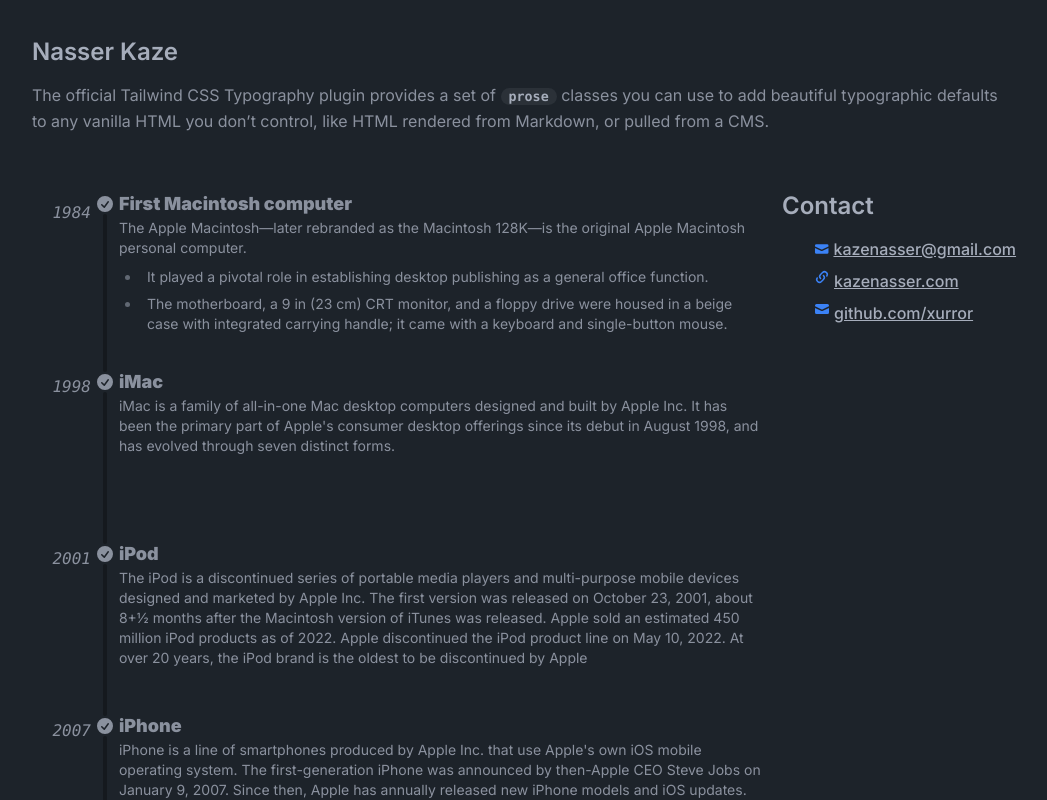
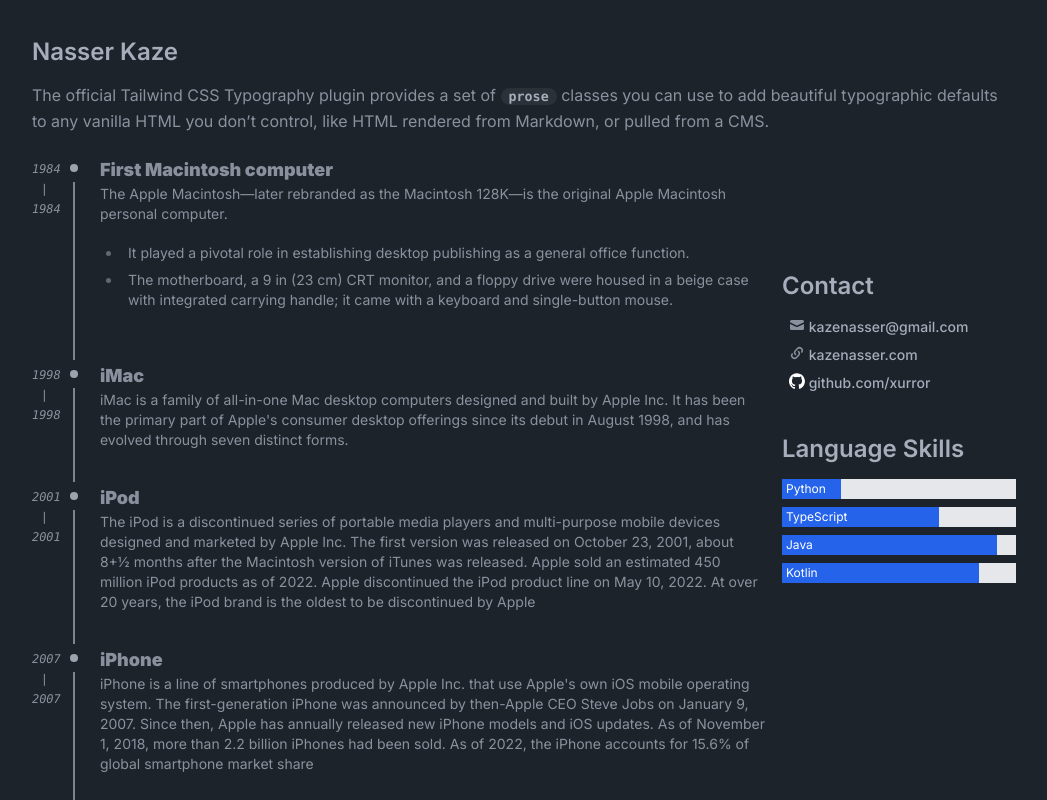
Before and after one commit to xurror/kazenasser.com, a Next.js app: page /cv2 in a window 1280 px wide. Shown: the top 800 px of the page, without its empty margins (116-1163 px from the left). Built offline with nearby package versions, Linux system fonts and the light colour scheme.

Commit message:
contact and language skills components

```diff
--- a/package.json
+++ b/package.json
@@ -14,8 +14,6 @@
     "@mdx-js/loader": "^3.0.1",
     "@mdx-js/react": "^3.0.1",
     "@next/mdx": "^14.2.5",
-    "@tailwindcss/container-queries": "^0.1.1",
-    "d3": "^7.9.0",
     "exceljs": "^4.4.0",
     "next": "14.2.5",
     "pagedjs": "^0.4.3",
@@ -36,13 +34,13 @@
     "unist-util-visit": "^5.0.0"
   },
   "devDependencies": {
+    "@tailwindcss/container-queries": "^0.1.1",
     "@tailwindcss/aspect-ratio": "^0.4.2",
     "@tailwindcss/typography": "^0.5.13",
+    "@types/mdx": "^2.0.13",
     "@types/node": "^20",
     "@types/react": "^18",
     "@types/react-dom": "^18",
-    "@types/d3": "^7.4.3",
-    "@types/mdx": "^2.0.13",
     "autoprefixer": "^10.4.19",
     "daisyui": "^4.12.10",
     "eslint": "^8",
--- a/src/app/cv/printing_functions.ts
+++ b/src/app/cv/printing_functions.ts
@@ -1,5 +1,4 @@
 import ExcelJS, { Table, Worksheet } from "exceljs";
-import * as d3 from "d3";
 import { createReadStream, createWriteStream, readFileSync, WriteStream } from "fs";
 
 enum EntriesColumns {
@@ -74,7 +73,6 @@
   }
 
   async init(dataLocation: string, sheetIsPubliclyReadable: boolean = true) {
-    // d3.csv
 
     await this.readExcel(dataLocation);
 
--- a/src/app/cv2/page.mdx
+++ b/src/app/cv2/page.mdx
@@ -1,6 +1,7 @@
 import MdxLayout from '@/components/mdx-layout'
 import Timeline from '@/components/timeline'
-import { EnvelopeIcon, LinkIcon } from '@heroicons/react/16/solid'
+import Contact from '@/components/contact'
+import LanguageSkills from '@/components/language-skills'
 
 
 export default function MDXPage({ children }) {
@@ -13,33 +14,14 @@
   The official Tailwind CSS Typography plugin provides a set of `prose` classes you can use to add beautiful typographic defaults to any vanilla HTML you don’t control, like HTML rendered from Markdown, or pulled from a CMS.
 </div>
 
-<div class="grid grid-cols-4 gap-4">
+<div className="grid grid-cols-4 gap-4">
   <div className='col-span-3'>
     <Timeline />
   </div>
 
-  <div className='text-base'>
-    <h3>Contact</h3>
-    <ul class="list-none">
-      <li>
-        <span className='flex flex-row gap-1'>
-          <EnvelopeIcon className="size-6 text-blue-500" />
-          <a className="link" href="mailto:kazenasser@gmail.com">{'kazenasser@gmail.com'}</a>
-        </span>
-      </li>
-      <li>
-        <span className='flex flex-row gap-1'>
-          <LinkIcon className="size-4 text-blue-500" />
-          <a className="link">kazenasser.com</a>
-        </span>
-      </li>
-      <li>
-        <span className='flex flex-row gap-1'>
-          <EnvelopeIcon className="size-4 text-blue-500" />
-          <a className="link">github.com/xurror</a>
-        </span>
-      </li>
-    </ul>
+  <div className="mt-20">
+    <Contact />
+    <LanguageSkills />
   </div>
 </div>
 
--- /dev/null
+++ b/src/components/contact.tsx
@@ -0,0 +1,50 @@
+import { EnvelopeIcon, LinkIcon } from "@heroicons/react/16/solid";
+
+export default function Contact() {
+  return (
+    <div className="text-base">
+      <h3>Contact</h3>
+      <ul className="list-none cv-contact-list">
+        <li>
+          <span className="flex flex-row gap-1">
+            <EnvelopeIcon className="size-4" />
+            <a
+              className="cv-contact-list-link"
+              href="mailto:kazenasser@gmail.com"
+            >
+              {"kazenasser@gmail.com"}
+            </a>
+          </span>
+        </li>
+        <li>
+          <span className="flex flex-row gap-1">
+            <LinkIcon className="size-4" />
+            <a className="cv-contact-list-link">kazenasser.com</a>
+          </span>
+        </li>
+        <li>
+          <span className="flex flex-row gap-1 h-6">
+            <svg
+              className="size-4"
+              xmlns="http://www.w3.org/2000/svg"
+              fill="currentColor"
+              viewBox="0 0 98 96"
+            >
+              <path
+                fill-rule="evenodd"
+                clip-rule="evenodd"
+                fill="#fff"
+                d="M48.854 0C21.839 0 0 22 0 49.217c0 21.756 13.993 40.172 33.405 46.69 2.427.49 3.316-1.059 3.316-2.362 0-1.141-.08-5.052-.08-9.127-13.59 2.934-16.42-5.867-16.42-5.867-2.184-5.704-5.42-7.17-5.42-7.17-4.448-3.015.324-3.015.324-3.015 4.934.326 7.523 5.052 7.523 5.052 4.367 7.496 11.404 5.378 14.235 4.074.404-3.178 1.699-5.378 3.074-6.6-10.839-1.141-22.243-5.378-22.243-24.283 0-5.378 1.94-9.778 5.014-13.2-.485-1.222-2.184-6.275.486-13.038 0 0 4.125-1.304 13.426 5.052a46.97 46.97 0 0 1 12.214-1.63c4.125 0 8.33.571 12.213 1.63 9.302-6.356 13.427-5.052 13.427-5.052 2.67 6.763.97 11.816.485 13.038 3.155 3.422 5.015 7.822 5.015 13.2 0 18.905-11.404 23.06-22.324 24.283 1.78 1.548 3.316 4.481 3.316 9.126 0 6.6-.08 11.897-.08 13.526 0 1.304.89 2.853 3.316 2.364 19.412-6.52 33.405-24.935 33.405-46.691C97.707 22 75.788 0 48.854 0z"
+              />
+              {/* <path
+                  fill-rule="evenodd" clip-rule="evenodd"
+                  fill="#24292f"
+                /> */}
+            </svg>
+            <a className="cv-contact-list-link">github.com/xurror</a>
+          </span>
+        </li>
+      </ul>
+    </div>
+  );
+}
--- /dev/null
+++ b/src/components/language-skills.tsx
@@ -0,0 +1,45 @@
+export default function LanguageSkills() {
+  const LanguageSkills = [
+    {
+      language: "Python",
+      level: 25,
+    },
+    {
+      language: "TypeScript",
+      level: 67,
+    },
+    {
+      language: "Java",
+      level: 92,
+    },
+    {
+      language: "Kotlin",
+      level: 84,
+    },
+  ];
+  return (
+    <div className="text-base">
+      <h3>Language Skills</h3>
+
+      <div className="space-y-2">
+        {LanguageSkills.map((skill, index) => (
+          <div
+            key={index}
+            className="cv-language-skills-outer-bar"
+            role="progressbar"
+            aria-valuenow={skill.level}
+            aria-valuemin={0}
+            aria-valuemax={100}
+          >
+            <div
+              className="cv-language-skills-inner-bar transition duration-500"
+              style={{ width: `${skill.level}%` }}
+            >
+              {skill.language}
+            </div>
+          </div>
+        ))}
+      </div>
+    </div>
+  );
+}
--- a/src/components/timeline.tsx
+++ b/src/components/timeline.tsx
@@ -4,7 +4,7 @@
       date: "1984",
       title: "First Macintosh computer",
       description: `The Apple Macintosh—later rebranded as the Macintosh 128K—is the original Apple Macintosh personal computer.
-			<ul class="list-disc">
+			<ul className="list-disc">
       	<li>It played a pivotal role in establishing desktop publishing as a general office function.</li>
        	<li>The motherboard, a 9 in (23 cm) CRT monitor, and a floppy drive were housed in a beige case with integrated carrying handle; it came with a keyboard and single-button mouse.</li>
 			</ul>`,
@@ -32,34 +32,25 @@
   ];
 
   return (
-    <ul className="timeline timeline-snap-icon timeline-vertical cv-timeline">
+    <div>
       {timeline.map((item, index) => (
-				<li key={index}>
-					{index > 0 && <hr />}
-					<div className="timeline-start">
-						<time className="font-mono italic text-base">{item.date}</time>
+        <div className="flex gap-x-3" key={index}>
+          <div className="min-w-4 max-w-4 text-end mt-1 text-sm">
+              <time className="font-mono italic text-xs">{item.date} | {item.date}</time>
           </div>
-					<div className="timeline-middle">
-						<svg
-							xmlns="http://www.w3.org/2000/svg"
-							viewBox="0 0 20 20"
-							fill="currentColor"
-							className="h-5 w-5"
-						>
-							<path
-								fillRule="evenodd"
-								d="M10 18a8 8 0 100-16 8 8 0 000 16zm3.857-9.809a.75.75 0 00-1.214-.882l-3.483 4.79-1.88-1.88a.75.75 0 10-1.06 1.061l2.5 2.5a.75.75 0 001.137-.089l4-5.5z"
-								clipRule="evenodd"
-							/>
-						</svg>
+
+          <div className="cv-timeline-line">
+            <div className="relative z-10 size-7 flex justify-center items-center">
+              <div className="size-2 rounded-full bg-gray-400 dark:bg-neutral-600"></div>
             </div>
-					<div className="timeline-end cv-text-block">
+          </div>
+
+          <div className="grow pt-0.5 pb-8 cv-text-block">
             <div className="text-lg font-black">{item.title}</div>
             <div dangerouslySetInnerHTML={{ __html: item.description }}></div>
           </div>
-					<hr />
-				</li>
+        </div>
       ))}
-    </ul>
+    </div>
   );
 }
--- a/styles/globals.css
+++ b/styles/globals.css
@@ -3,26 +3,35 @@
 @tailwind utilities;
 
 .cv-text-block {
-    @apply mb-5;
+    /* @apply mb-5; */
     @apply text-sm;
 }
 
-.cv-time-text {
-    @apply font-mono;
-    @apply italic;
-    @apply text-sm;
+.cv-contact-list {
+    padding-inline-start: 0px !important;
 }
 
-.timeline-vertical {
-    margin-left: 15px;
+.cv-contact-list-link {
+    text-decoration: none !important;
+    @apply link;
+    @apply link-hover;
+    @apply text-sm;
+    /* @apply text-blue-500; */
 }
 
-.timeline-vertical .timeline-start,
-.timeline-vertical .timeline-end {
-    @apply self-start;
+.cv-time-text {
+    @apply font-mono italic text-sm;
 }
 
-:where(.timeline-vertical > li) {
-    grid-template-columns: 0 1fr;
-    @apply my-0 !important;
+.cv-timeline-line {
+    @apply relative last:after:hidden after:absolute after:top-7 after:bottom-0 after:start-3.5 after:w-px after:-translate-x-[0.5px] after:bg-gray-200 dark:after:bg-neutral-700
 }
+
+.cv-language-skills-outer-bar {
+    @apply flex w-full h-5 bg-gray-200 rounded-none overflow-hidden dark:bg-neutral-700;
+}
+
+.cv-language-skills-inner-bar {
+    @apply flex flex-col justify-center rounded-none overflow-hidden bg-blue-600;
+    @apply text-xs pl-1 text-white whitespace-nowrap dark:bg-blue-500;
+}
```
Also changed, not shown: backup.html (added, +94 -0 lines), 1 other file (tests, documents, lock files or other folders). Lines whose indentation alone changed are shown as unchanged.
